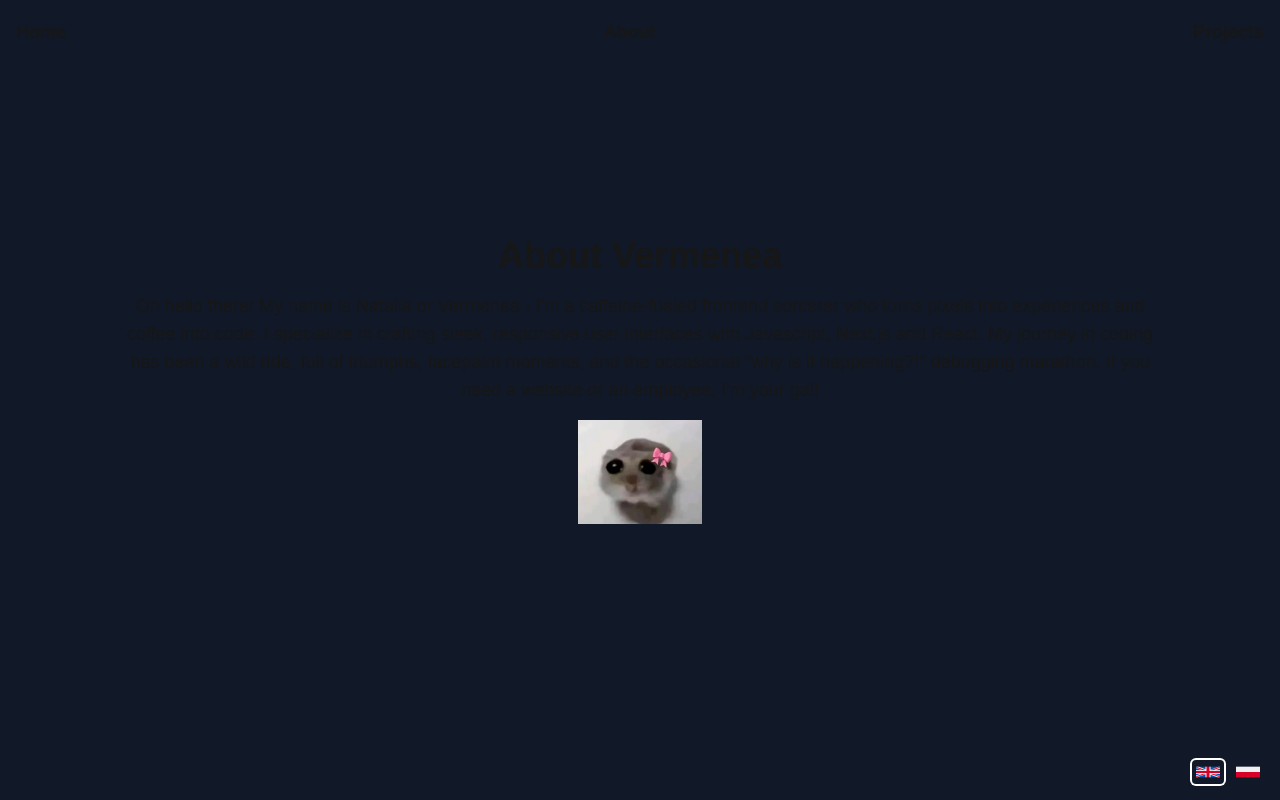
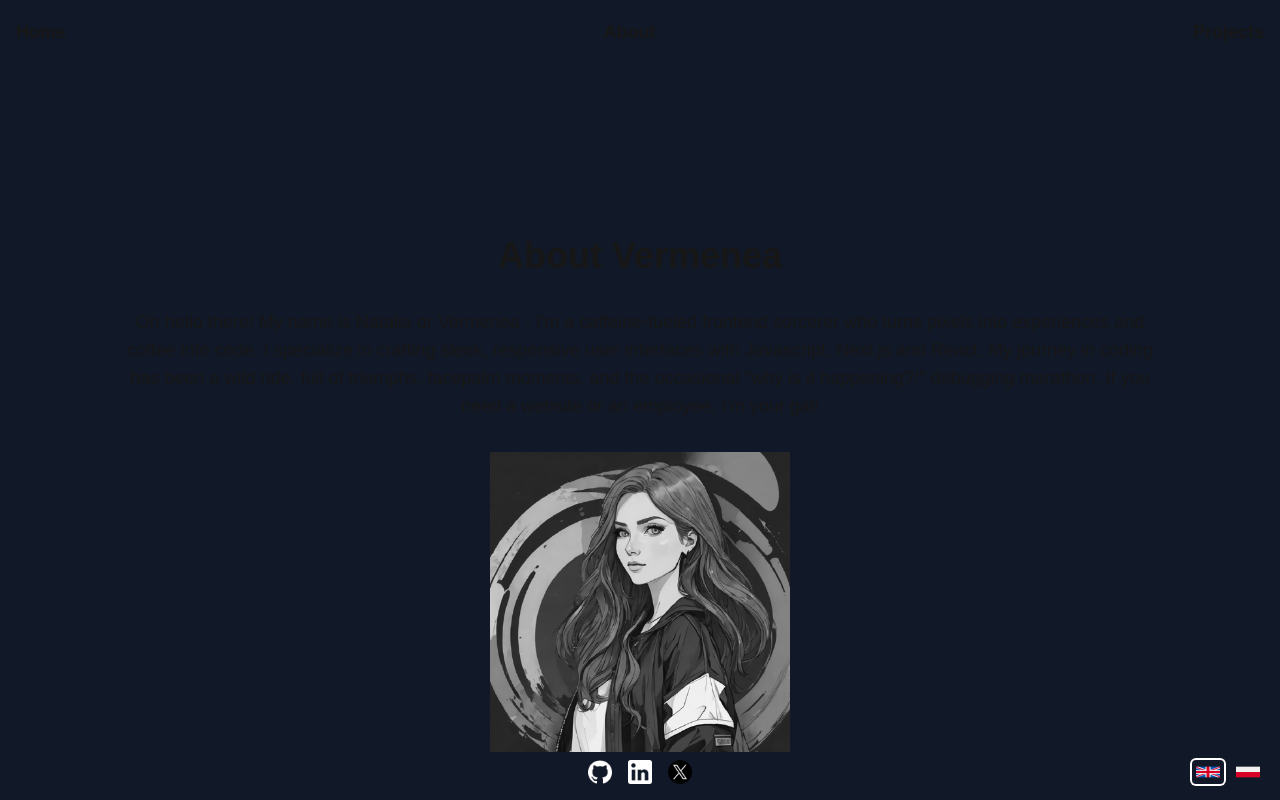
Before and after one commit to vermenea/portfolio, a Next.js app: page /about in a window 1280 px wide. Built offline with nearby package versions, Linux system fonts and the light colour scheme.

Commit message:
feat: update About page with title, description, and social links; add new profile image

```diff
--- a/app/about/page.tsx
+++ b/app/about/page.tsx
@@ -25,15 +25,30 @@ export default function About() {
       </nav>
       <h1 className='text-4xl font-semibold mt-16 md:mt-24'>{t.about.title}</h1>
       <div className='flex flex-col items-center sm:h-1/2 sm:text-xs md:text-md'>
-        <p className='text-lg text-center px-4 sm:px-24 my-4 sm:my-4'>
+        <p className='text-lg text-center p-4 sm:px-24 my-4 sm:my-4'>
           {t.about.description}
         </p>
         <Image
-          src='/justagirl.png'
-          alt='Im just a girl hamster meme'
-          width={124}
-          height={124}
+          src='/me.png'
+          alt='Me in AI generated art style'
+          width={300}
+          height={300}
         />
+      </div> <div className='flex space-x-4 absolute bottom-4'>
+        <Link href='https://github.com/vermenea' passHref>
+          <Image src='/githubwhite.png' alt='github' width={24} height={24} />
+        </Link>
+        <Link href='https://www.linkedin.com/in/vermenea/' passHref>
+          <Image
+            src='/linkedinwhite.png'
+            alt='linkedin'
+            width={24}
+            height={24}
+          />
+        </Link>
+        <Link href='https://x.com/vermenea' passHref>
+          <Image src='/twitter.png' alt='x' width={24} height={24} />
+        </Link>
       </div>
       <div className='fixed bottom-4 right-4 flex gap-2'>
         <LanguageToggle />
```
Also changed, not shown: public/me.png (added), 1 other file (tests, documents, lock files or other folders).
